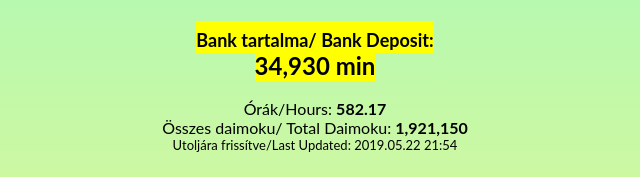
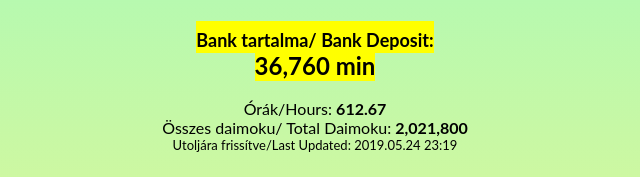
Before and after one commit to sgihungary/daimoku, a plain HTML site: page home.html in a window 1280 px wide. Shown: the part 266-443 px from the top of the page, 325-965 px from the left. Drawn offline with Linux system fonts and the light colour scheme.

Commit message:
Update home.html

```diff
--- a/home.html
+++ b/home.html
@@ -31,10 +31,10 @@ height="0" width="0" style="display:none;visibility:hidden"></iframe></noscript>
 </br><span style='color: black'><b><font size ="3">1 Kattintás = 5 Perc / 1 Click = 5 min</span></font></b></h4></br></br>
 		 <button id="clickme">Click Here</button></br></br>
 
-<span style="background-color: #FFFF00"><b><font size ="4">Bank tartalma/ Bank Deposit:</font></br><font size ="5"> 34,930 min</font></b></span></br>
-<span style='color: black'><font size ="3"></br>Órák/Hours: <b>582.17</b></font></br>
-<span style='color: black'><font size ="3">Összes daimoku/ Total Daimoku: <b>1,921,150</b></font></br>
-		 <span style='color: black'><font size="2">Utoljára frissítve/Last Updated: 2019.05.22 21:54</font></p>
+<span style="background-color: #FFFF00"><b><font size ="4">Bank tartalma/ Bank Deposit:</font></br><font size ="5"> 36,760 min</font></b></span></br>
+<span style='color: black'><font size ="3"></br>Órák/Hours: <b>612.67</b></font></br>
+<span style='color: black'><font size ="3">Összes daimoku/ Total Daimoku: <b>2,021,800</b></font></br>
+		 <span style='color: black'><font size="2">Utoljára frissítve/Last Updated: 2019.05.24 23:19</font></p>
 
 	  <!-- End of Edit Title of the Daimoku Bank here:   -->
 
```
